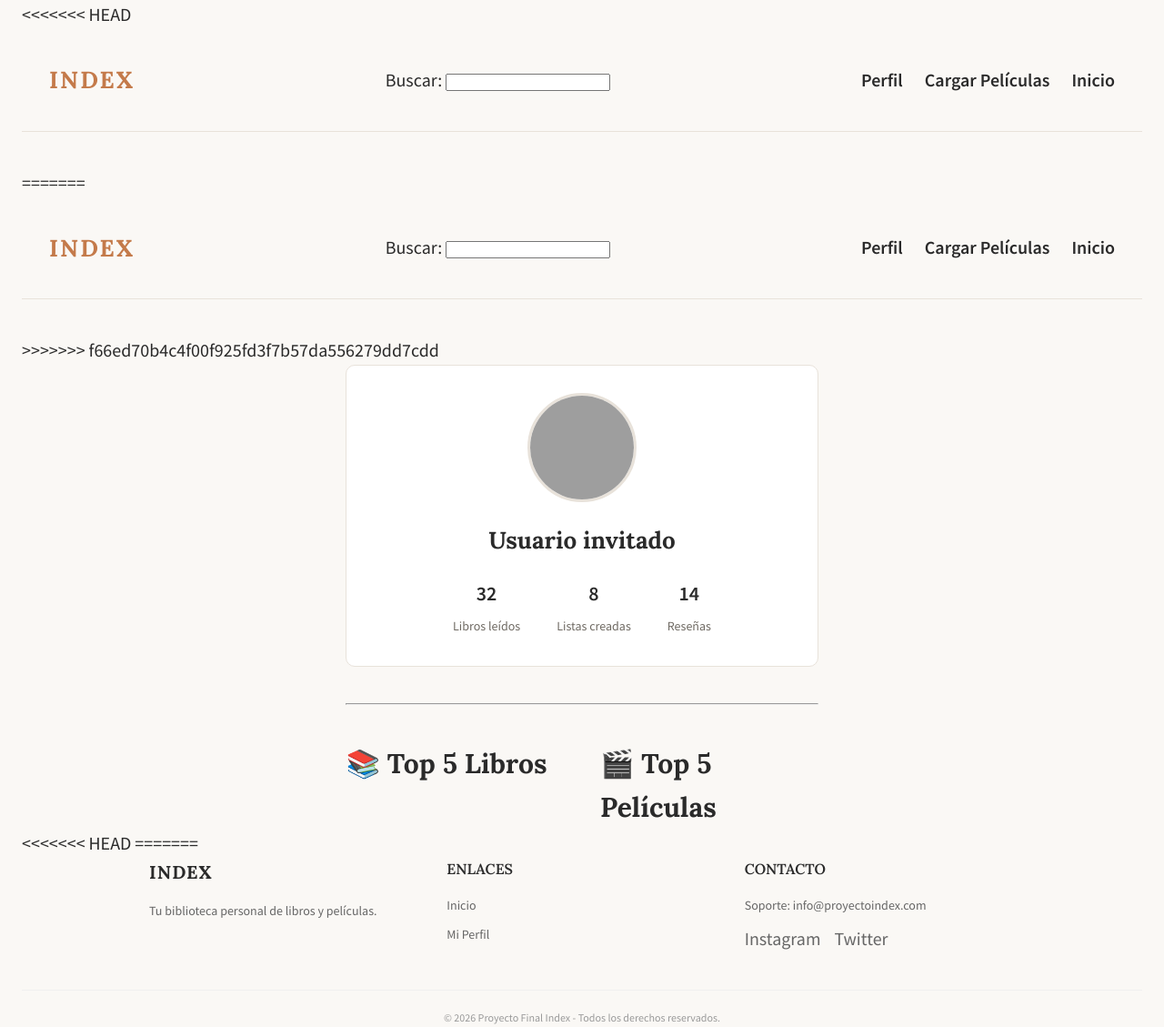
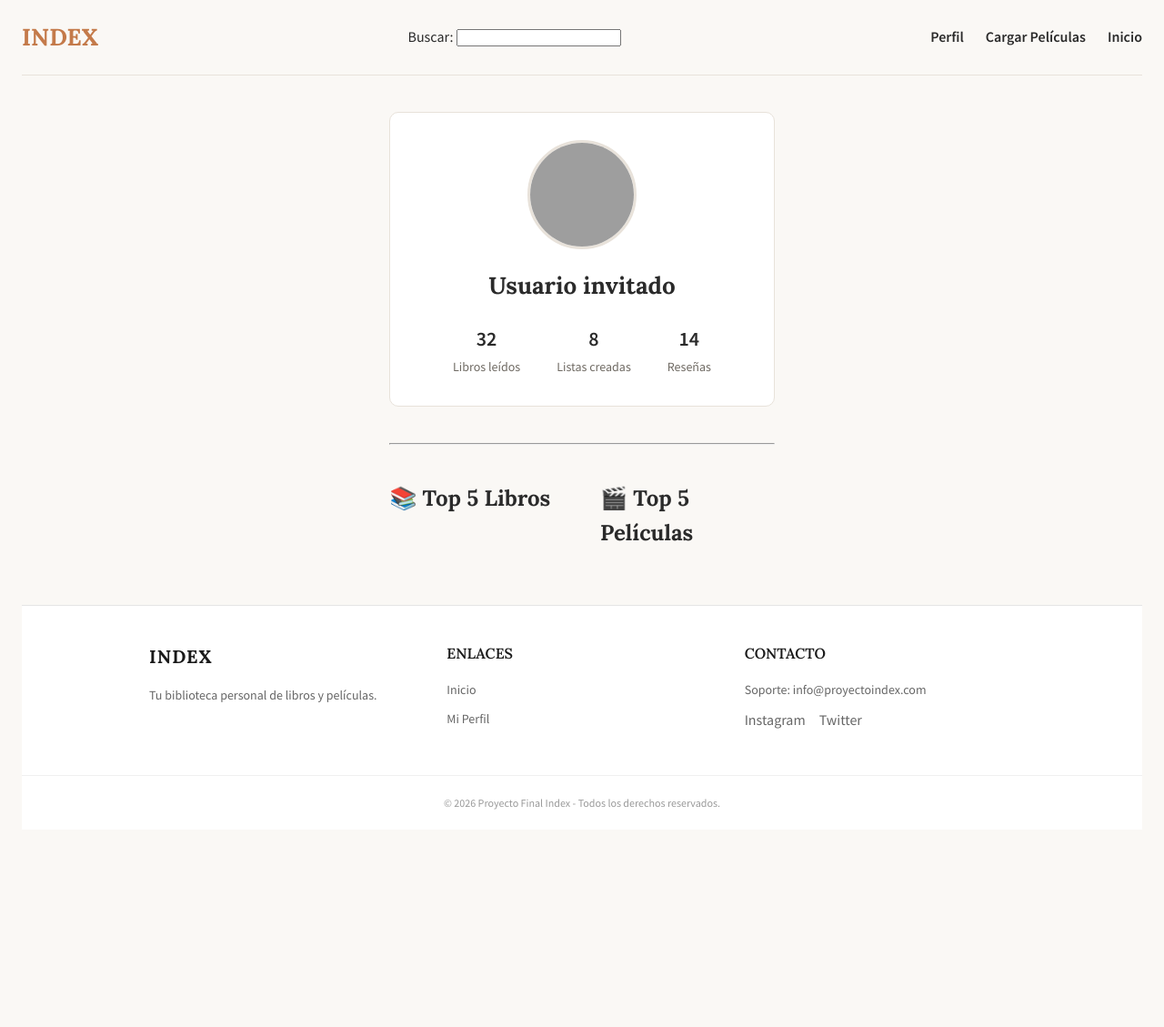
Before and after one commit to MigueLMelo5825/Proyecto-Final-Index, a PHP site: page /Proyecto/app/templates/perfil.php in a window 1280 px wide. Shown: the whole page at 91% size. After the commit the page ends 890 px from the top, so only its background shows below. Run offline with PHP 8.4, Linux system fonts and the light colour scheme; grey boxes are pictures that could not be loaded.

Commit message:
Actualizaciones varias: estilos, buscador, perfil y conexión

```diff
--- a/app/Core/Conexion.php
+++ b/app/Core/Conexion.php
@@ -9,7 +9,7 @@ class Conexion {
         if (self::$conexion === null) {
 
             $host = "localhost";
-            $dbname = "indexproyecto";   // ⚠️ Cambia si tu BD tiene otro nombre
+            $dbname = "indexproyecto";   // Cambia si tu BD tiene otro nombre
             $user = "root";
             $pass = "";
 
--- a/app/templates/perfil.php
+++ b/app/templates/perfil.php
@@ -23,33 +23,11 @@ if (!isset($topPeliculas)) $topPeliculas = [];
 <head>
     <meta charset="UTF-8">
     <title>INDEX – Perfil</title>
-<<<<<<< HEAD
-
-    <link rel="stylesheet" href="web/css/styleperfil.css">
-</head>
-<body>
-
-<header>
-    <nav>
-        <h1>INDEX</h1>
-        <div id="buscador">
-            <p>Buscar: <input type="text" id="inputLibro"></p>
-            <div id="libroOPeliculaEncontrada"></div>
-        </div>
-        <ul>
-            <li><a href="index.php?controller=usuario&action=perfil">Perfil</a></li>
-            <li><a href="index.php?controller=peliculas&action=cargarPeliculas">Cargar Películas</a></li>
-            <li><a href="index.php">Inicio</a></li>
-        </ul>
-    </nav>
-</header>
-=======
     <link rel="stylesheet" href="web/css/styleperfil.css">
 </head>
 <body>
 
 <?php include_once __DIR__.'/../Models/header.php'; ?>
->>>>>>> f66ed70b4c4f00f925fd3f7b57da556279dd7cdd
 
 <main>
 
@@ -103,10 +81,6 @@ if (!isset($topPeliculas)) $topPeliculas = [];
 
 </main>
 
-<<<<<<< HEAD
-<script src="web/js/buscadorLibrosYPeliculas.js"></script>
-=======
 <?php include_once __DIR__.'/../Models/footer.php'; ?>
->>>>>>> f66ed70b4c4f00f925fd3f7b57da556279dd7cdd
 </body>
 </html>
--- a/web/css/styles.css
+++ b/web/css/styles.css
@@ -1,7 +1,3 @@
-<<<<<<< HEAD
-/*
-   RESET BÁSICO
-=======
 /* VARIABLES DE DISEÑO */
 :root {
     --primary: #C47A4A;        /* Terracota elegante */
@@ -14,7 +10,6 @@
 }
 
 /* RESET BÁSICO
->>>>>>> f66ed70b4c4f00f925fd3f7b57da556279dd7cdd
 */
 * {
     margin: 0;
@@ -23,49 +18,6 @@
 }
 
 body {
-<<<<<<< HEAD
-    font-family: "Raleway", sans-serif;
-    background-color: #fafafa;
-    color: #1a1a1a;
-    line-height: 1.6;
-    padding: 0 24px;
-    font-size: 20px;
-}
-
-/*
-   NAVEGACIÓN
-*/
-header {
-    width: 100%;
-    padding: 20px 0;
-    border-bottom: 1px solid #e5e5e5;
-    margin-bottom: 40px;
-}
-
-
-nav {
-    display: flex;
-    align-items: center;
-    padding: 15px 30px;
-    gap: 40px;
-}
-
-nav h1 {
-    font-size: 24px;
-    font-weight: 800;
-    letter-spacing: 2px;
-    margin: 0;
-}
-
-
-.centro {
-    display: flex;
-    align-items: center;
-    gap: 24px;
-    list-style: none;
-    margin: 0 auto;
-    padding: 0;
-=======
     font-family: "Source Sans Pro", sans-serif;
     background-color: var(--bg);
     color: var(--text);
@@ -102,20 +54,10 @@ nav ul {
     display: flex;
     gap: 24px;
     list-style: none;
->>>>>>> f66ed70b4c4f00f925fd3f7b57da556279dd7cdd
 }
 
 nav a {
     text-decoration: none;
-<<<<<<< HEAD
-    color: #1a1a1a;
-    font-weight: 500;
-    transition: opacity 0.2s ease;
-}
-
-nav a:hover {
-    opacity: 0.6;
-=======
     color: var(--text);
     font-weight: 600;
     transition: color 0.2s ease;
@@ -131,7 +73,6 @@ nav a:hover {
 main {
     max-width: 1100px;
     margin: 0 auto;
->>>>>>> f66ed70b4c4f00f925fd3f7b57da556279dd7cdd
 }
 
 /* BUSCADOR MIGUEL MELO */
@@ -277,8 +218,6 @@ main {
     color: #444;
 }
 
-<<<<<<< HEAD
-=======
 /*
    FOOTER STYLE
 */
@@ -369,4 +308,3 @@ body {
 main {
     flex: 1; /* Esto empuja el footer hacia abajo */
 }
->>>>>>> f66ed70b4c4f00f925fd3f7b57da556279dd7cdd
--- a/web/js/buscadorLibrosYPeliculas.js
+++ b/web/js/buscadorLibrosYPeliculas.js
@@ -1,9 +1,5 @@
 //creo la funcion para cargar los archivos al buscador
 
-<<<<<<< HEAD
-//url del php para obtener los libros
-const urlPhp = "app/templates/buscador_Libros_Y_Peliculas.php";
-=======
 // Obtenemos la ruta base del proyecto dinámicamente
 // Esto detecta si estás en "/proyecto_final_index/" o "/proyecto_de_un_compañero/"
 const pathArray = window.location.pathname.split('/');
@@ -17,7 +13,6 @@ const fallback = `/${projectRoot}/web/img/fallback.png`;
 
 //url para redireccionar a fichaLibroPelicula.php
 const urlRedireccion = `/${projectRoot}/app/templates/ficha_Libro_Y_Peliculas.php`;
->>>>>>> f66ed70b4c4f00f925fd3f7b57da556279dd7cdd
 
 //obtengo lasvariables globables del archivo html
 const inputLibro = document.getElementById("inputLibro");
@@ -155,11 +150,7 @@ Array.prototype.crearLista = function (){
             const pCategoria = document.createElement("p");
 
             //asignamos los valores para mostrar
-<<<<<<< HEAD
-            img.src = m.imagen_url ? m.imagen_url.replace("http://", "https://") : "web/img/fallback.png";
-=======
             img.src = m.imagen_url ? m.imagen_url.replace("http://", "https://") : fallback;
->>>>>>> f66ed70b4c4f00f925fd3f7b57da556279dd7cdd
 
             pTitulo.innerHTML = `<strong>${m.titulo}</strong>`;
 
@@ -282,11 +273,7 @@ function seleccionarLibro(li){
     if(!idLibro && !typeLibro) return;
 
     //construimos la url de redireccion
-<<<<<<< HEAD
-    const urlPhp = `app/templates/ficha_Libro_Y_Peliculas.php?id=${encodeURIComponent(idLibro)}&type=${encodeURIComponent(typeLibro)}`;
-=======
     const urlPhp = `${urlRedireccion}?id=${encodeURIComponent(idLibro)}&type=${encodeURIComponent(typeLibro)}`;
->>>>>>> f66ed70b4c4f00f925fd3f7b57da556279dd7cdd
 
     //redireccionamos a la ficha de libro o pelicula
     window.location.href = urlPhp;
@@ -301,11 +288,6 @@ function cerrarBuscador(event){
     }
 }
 
-<<<<<<< HEAD
-window.onload = function (){
-    mostrarLibroPelicula();
-}
-=======
 // Al final de tu archivo buscadorLibrosYPeliculas.js
 document.addEventListener("DOMContentLoaded", () => {
     // Verificamos si el input existe en la página actual antes de ejecutar
@@ -313,4 +295,3 @@ document.addEventListener("DOMContentLoaded", () => {
         mostrarLibroPelicula();
     }
 });
->>>>>>> f66ed70b4c4f00f925fd3f7b57da556279dd7cdd
```
Also changed, not shown: app/templates/ficha_Libro_Y_Peliculas.php (+0 -22 lines).
